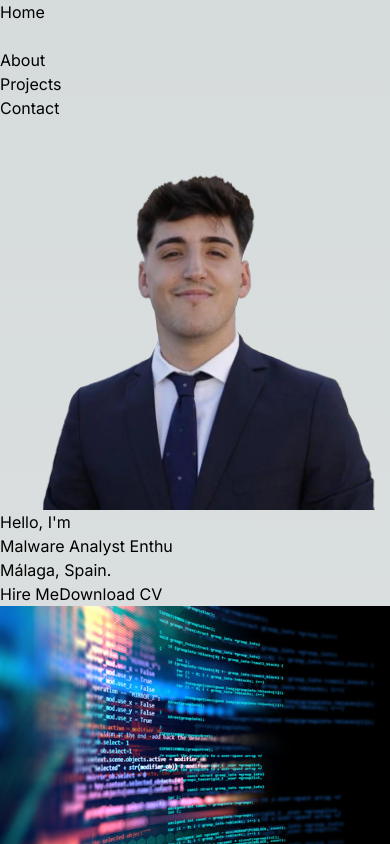
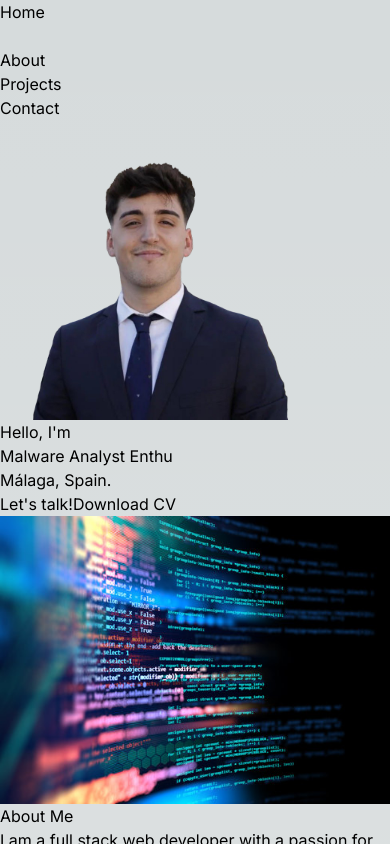
Before and after one commit to arturoaguileraa/arturoaguilera.me, a Next.js app: page / in a window 390 px wide. Shown: the top 844 px of the page. Built offline with nearby package versions, Linux system fonts and the light colour scheme.

Commit message:
Fix responsive

```diff
--- a/src/app/components/HeroSection.jsx
+++ b/src/app/components/HeroSection.jsx
@@ -8,7 +8,7 @@ import Link from "next/link";
 const HeroSection = () => {
   return (
     <section className="lg:py-16">
-      <div className="grid grid-cols-1 sm:grid-cols-12 gap-6">
+      <div className="grid grid-cols-1 sm:grid-cols-12 gap-6 sm:m-8 md:m-2">
         {/* Imagen: Orden invertido en pantallas pequeñas */}
         <motion.div
           initial={{ opacity: 0, scale: 0.5 }}
@@ -16,13 +16,13 @@ const HeroSection = () => {
           transition={{ duration: 0.5 }}
           className="col-span-12 sm:col-span-4 order-1 sm:order-2 place-self-center mt-4 lg:mt-0"
         >
-          <div className="rounded-full bg-[#181818] w-[250px] h-[250px] lg:w-[400px] lg:h-[400px] relative overflow-hidden">
+          <div className="rounded-full bg-[trasparent] w-[250px] h-[250px] lg:w-[300px] lg:h-[300px] relative overflow-hidden border border-[#33353F]">
             <Image
               src="/images/profilephoto.png"
               alt="My profile photo"
               className="absolute transform -translate-x-1/2 -translate-y-1/2 top-1/2 left-1/2 object-cover"
-              width={400}
-              height={400}
+              width={300}
+              height={300}
             />
           </div>
         </motion.div>
@@ -32,9 +32,9 @@ const HeroSection = () => {
           initial={{ opacity: 0, scale: 0.5 }}
           animate={{ opacity: 1, scale: 1 }}
           transition={{ duration: 0.5 }}
-          className="col-span-12 sm:col-span-8 order-2 sm:order-1 place-self-center text-center sm:text-left"
+          className="col-span-12 sm:col-span-8 order-2 sm:order-1 place-self-left text-center sm:text-left sm:mt-8 md:mt-8 lg:ml-16"
         >
-          <h1 className="text-white mb-4 text-4xl sm:text-5xl lg:text-8xl lg:leading-normal font-extrabold">
+          <h1 className="text-white mb-4 text-4xl sm:text-3xl lg:text-6xl lg:leading-normal font-extrabold">
             <span className="text-transparent bg-clip-text bg-gradient-to-r from-primary-400 to-secondary-600">
               Hello, I&apos;m
             </span>
@@ -66,7 +66,7 @@ const HeroSection = () => {
               href="/#contact"
               className="px-6 inline-block py-3 w-fit rounded-full mr-4 bg-gradient-to-br from-primary-500 to-secondary-500 hover:bg-slate-200 text-white"
             >
-              Hire Me
+              Let's talk!
             </Link>
             <Link
               href="/cv.pdf"
```
